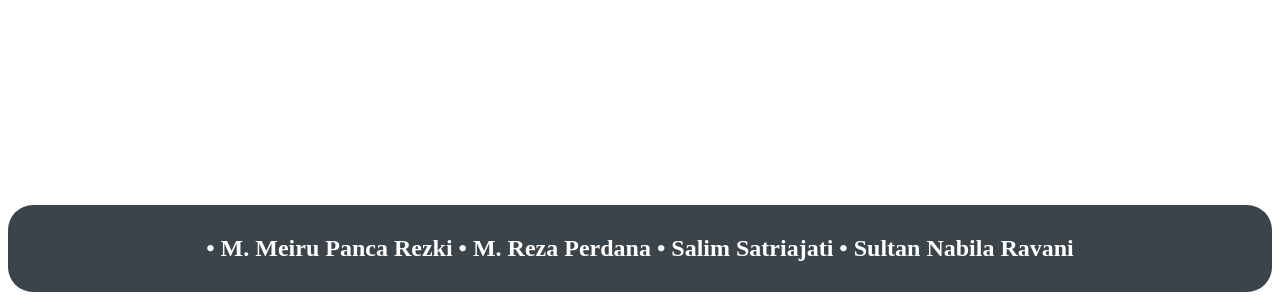
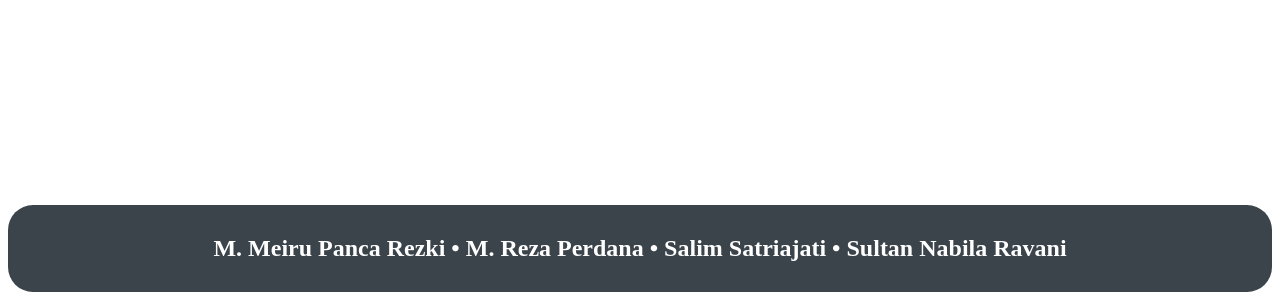
Before and after one commit to Merurezki/Dashboard_IPM, a plain HTML site: page index.html in a window 1280 px wide. Shown: the part 1359-1659 px from the top of the page. Drawn offline with Linux system fonts and the light colour scheme; a script that the page names is missing.

Commit message:
Update index.html

```diff
--- a/index.html
+++ b/index.html
@@ -83,7 +83,7 @@
 
   <div class="footer">
     <h2>
-      <span>	&#8226; M. Meiru Panca Rezki	</span>
+      <span>	M. Meiru Panca Rezki	</span>
       <span>	&#8226; M. Reza Perdana	</span>
       <span>	&#8226; Salim Satriajati	</span>
       <span>	&#8226; Sultan Nabila Ravani	</span>
```
